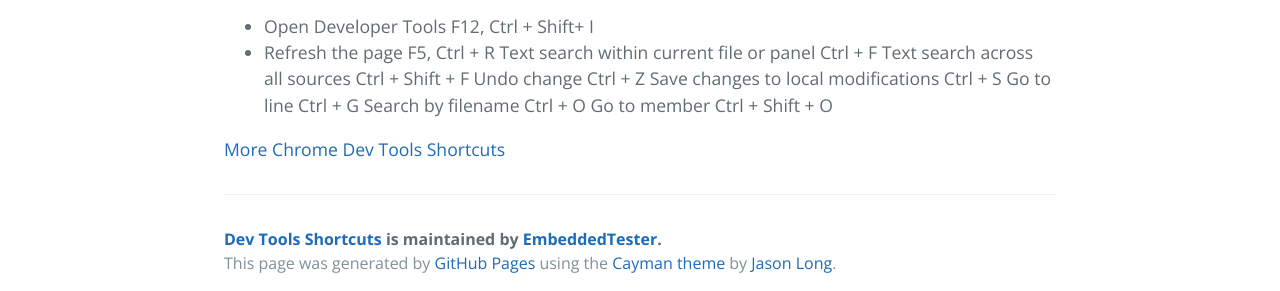
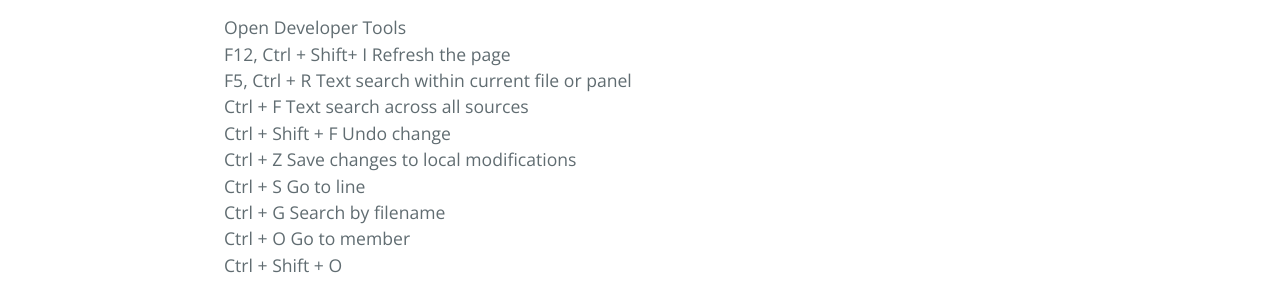
Before and after one commit to EmbeddedTester/DevToolsShortcuts, a plain HTML site: page index.html in a window 1280 px wide. Shown: the part 509-800 px from the top of the page. Drawn offline with nearby package versions, Linux system fonts and the light colour scheme.

```diff
--- a/index.html
+++ b/index.html
@@ -25,24 +25,24 @@
 <h1>
 <a id="shortcuts-windows" class="anchor" href="#shortcuts-windows" aria-hidden="true"><span class="octicon octicon-link"></span></a>Shortcuts Windows</h1>
 
-<ul>
-<li>Open Developer Tools    F12, Ctrl + Shift+ I</li>
-<li>Refresh the page     F5, Ctrl + R
-Text search within current file or panel
+<p>Open Developer Tools<br>
+    F12, Ctrl + Shift+ I
+Refresh the page<br>
+     F5, Ctrl + R
+Text search within current file or panel<br>
     Ctrl + F
-Text search across all sources
+Text search across all sources<br>
     Ctrl + Shift + F
-Undo change
+Undo change<br>
     Ctrl + Z
-Save changes to local modifications
+Save changes to local modifications<br>
     Ctrl + S
-Go to line
+Go to line<br>
     Ctrl + G
-Search by filename
+Search by filename<br>
     Ctrl + O
-Go to member
-Ctrl + Shift + O</li>
-</ul>
+Go to member<br>
+    Ctrl + Shift + O</p>
 
 <p><a href="https://developer.chrome.com/devtools/docs/shortcuts">More Chrome Dev Tools Shortcuts</a></p>
 
--- a/params.json
+++ b/params.json
@@ -1 +1 @@
-{"name":"Dev Tools Shortcuts","tagline":"","body":"# Shortcuts Mac\r\n\r\n\r\n# Shortcuts Windows\r\n\r\n* Open Developer Tools    F12, Ctrl + Shift+ I\r\n* Refresh the page     F5, Ctrl + R\r\nText search within current file or panel\r\nCtrl + F\r\nText search across all sources\r\nCtrl + Shift + F\r\nUndo change\r\nCtrl + Z\r\nSave changes to local modifications\r\nCtrl + S\r\nGo to line\r\nCtrl + G\r\nSearch by filename\r\nCtrl + O\r\nGo to member\r\nCtrl + Shift + O\r\n\r\n[More Chrome Dev Tools Shortcuts](https://developer.chrome.com/devtools/docs/shortcuts )","google":"","note":"Don't delete this file! It's used internally to help with page regeneration."}
+{"name":"Dev Tools Shortcuts","tagline":"","body":"# Shortcuts Mac\r\n\r\n\r\n# Shortcuts Windows\r\n\r\nOpen Developer Tools  \r\n    F12, Ctrl + Shift+ I\r\nRefresh the page  \r\n     F5, Ctrl + R\r\nText search within current file or panel  \r\n    Ctrl + F\r\nText search across all sources  \r\n    Ctrl + Shift + F\r\nUndo change  \r\n    Ctrl + Z\r\nSave changes to local modifications  \r\n    Ctrl + S\r\nGo to line  \r\n    Ctrl + G\r\nSearch by filename  \r\n    Ctrl + O\r\nGo to member  \r\n    Ctrl + Shift + O\r\n\r\n[More Chrome Dev Tools Shortcuts](https://developer.chrome.com/devtools/docs/shortcuts )","google":"","note":"Don't delete this file! It's used internally to help with page regeneration."}
```
Lines whose indentation alone changed are shown as unchanged.
